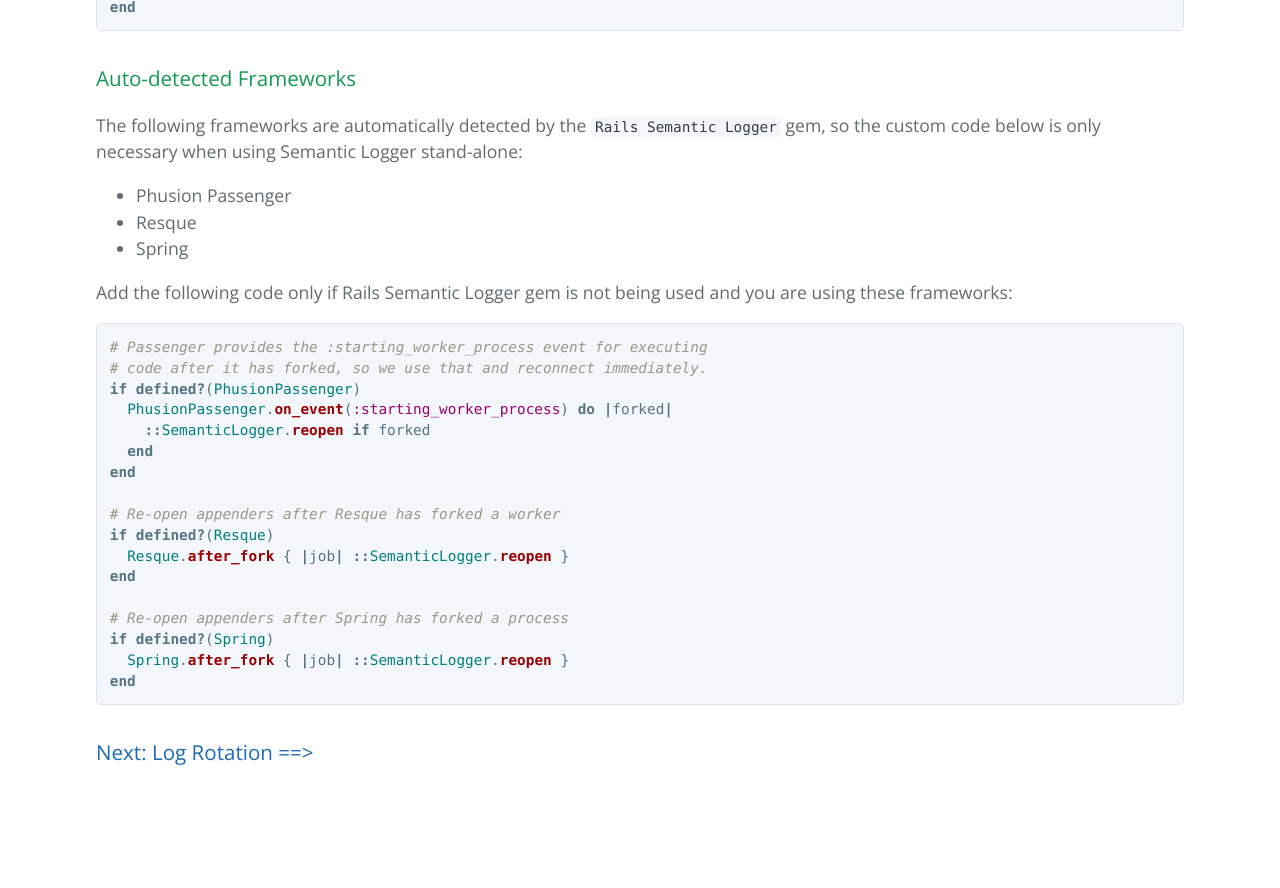
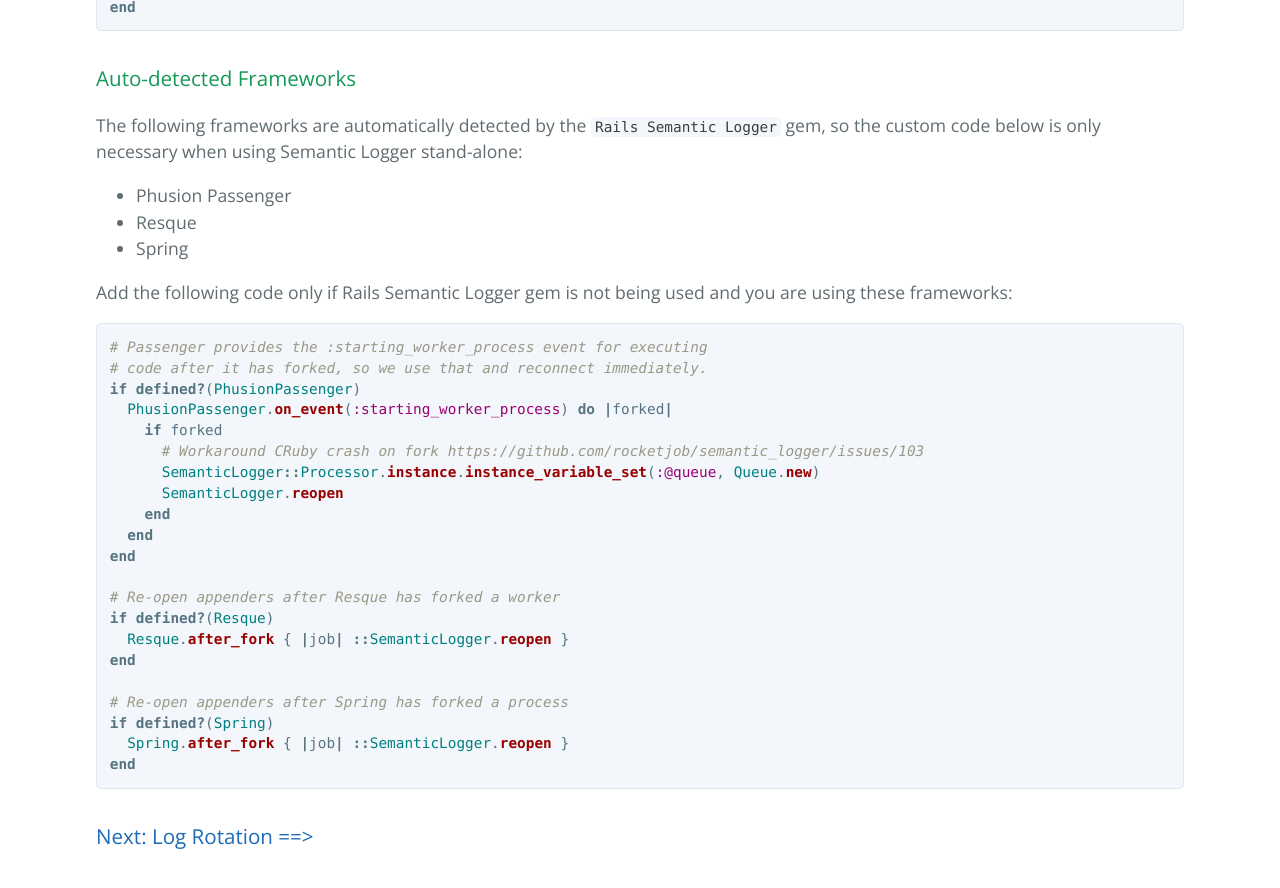
Before and after one commit to reidmorrison/semantic_logger, a Jekyll site: the page built from docs/forking.md, in a window 1280 px wide and 900 px high, scrolled down 994 px. Shown: the top 888 px of the window. Built offline with Jekyll 4.4.1, drawn with Linux system fonts in a browser that asks for light colours; our own code applies the rules of GitHub Pages for plain Markdown files; before the commit the page ends 1810 px from its top, so only the background shows below that.

Commit message:
Update docs to workaround CRuby crash on fork [skip-ci]

```diff
--- a/docs/forking.md
+++ b/docs/forking.md
@@ -55,7 +55,11 @@ you are using these frameworks:
 # code after it has forked, so we use that and reconnect immediately.
 if defined?(PhusionPassenger)
   PhusionPassenger.on_event(:starting_worker_process) do |forked|
-    ::SemanticLogger.reopen if forked
+    if forked
+      # Workaround CRuby crash on fork https://github.com/rocketjob/semantic_logger/issues/103
+      SemanticLogger::Processor.instance.instance_variable_set(:@queue, Queue.new)
+      SemanticLogger.reopen
+    end
   end
 end
 
```
